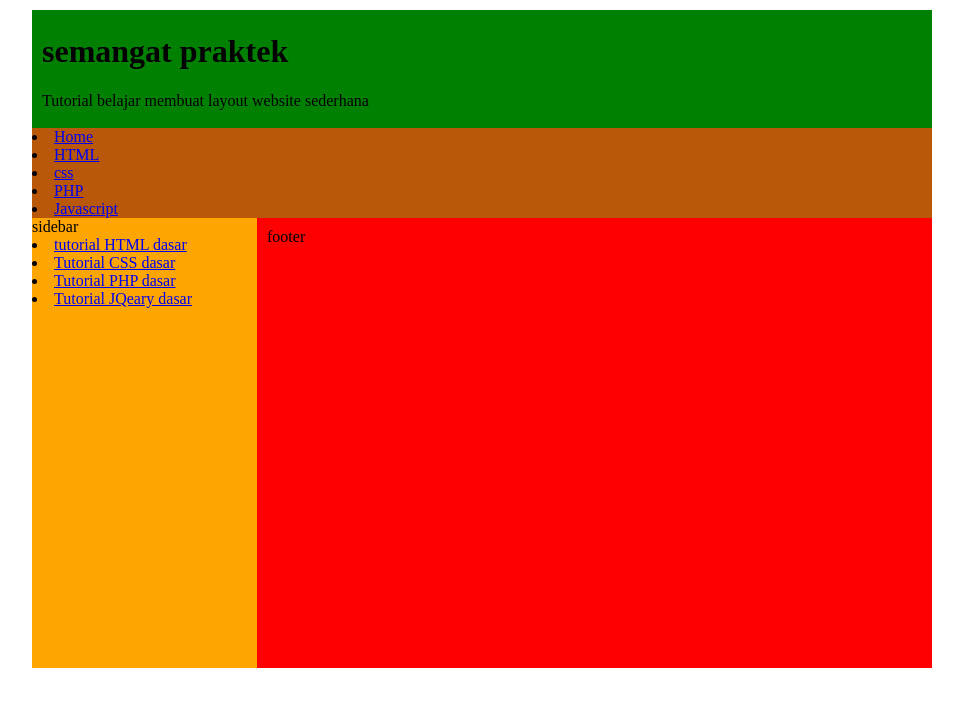
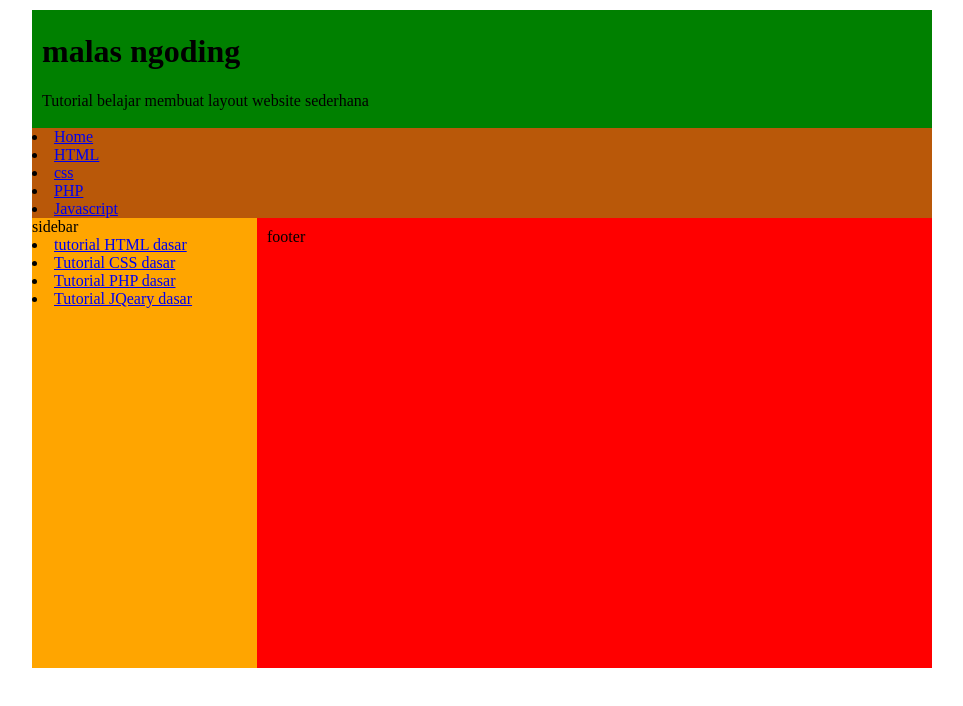
Before and after one commit to kasihondro/website.personal, a plain HTML site: page index.HTML in a window 1280 px wide. Shown: the whole page, without its empty margins (158-1121 px from the left). Drawn offline with Linux system fonts and the light colour scheme.

Commit message:
update index.HTML

```diff
--- a/index.HTML
+++ b/index.HTML
@@ -7,7 +7,7 @@
 <body>
     <div class="wrap">
         <div class="header">
-            <h1>semangat praktek</h1>
+            <h1>malas ngoding</h1>
             <p>Tutorial belajar membuat layout website sederhana</p>
         </div>
         <div class="menu">
```
